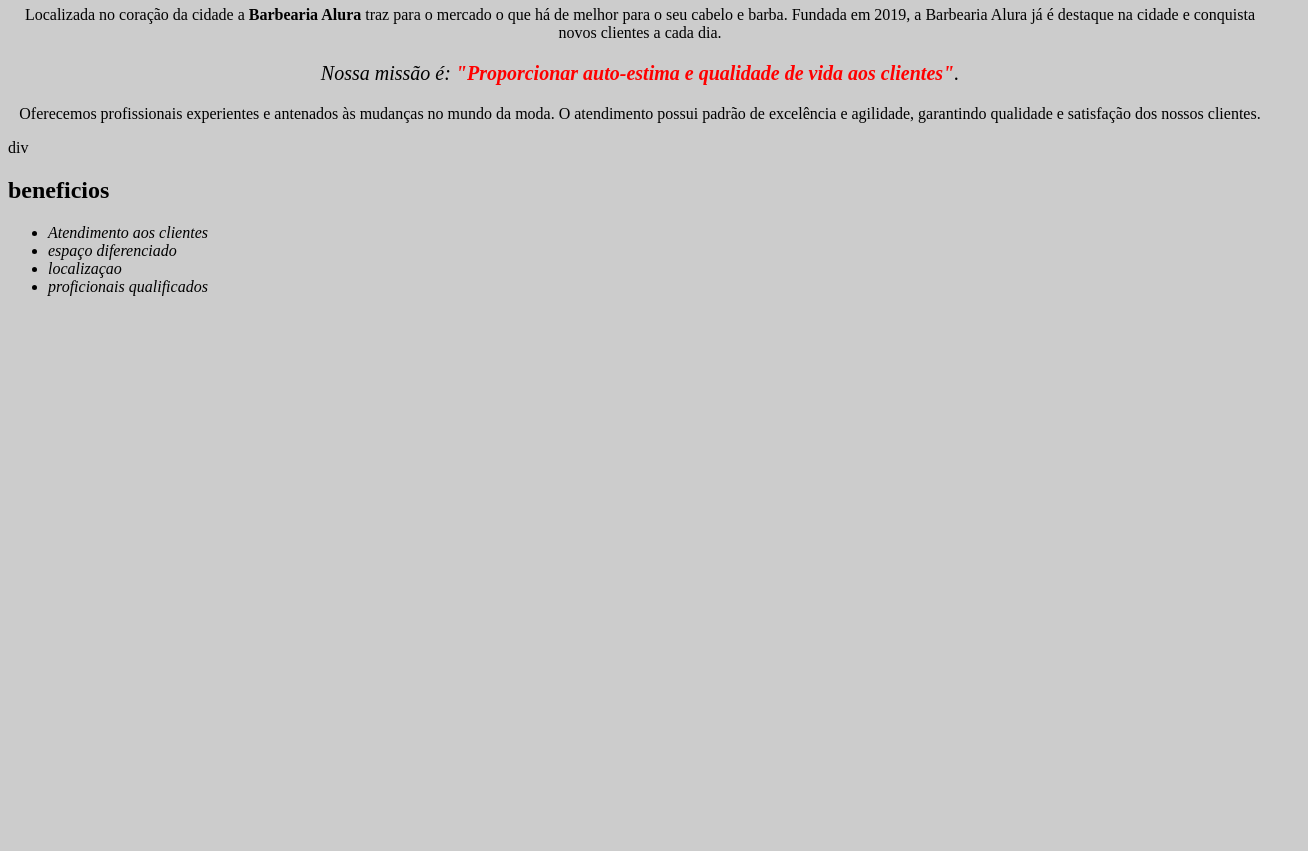
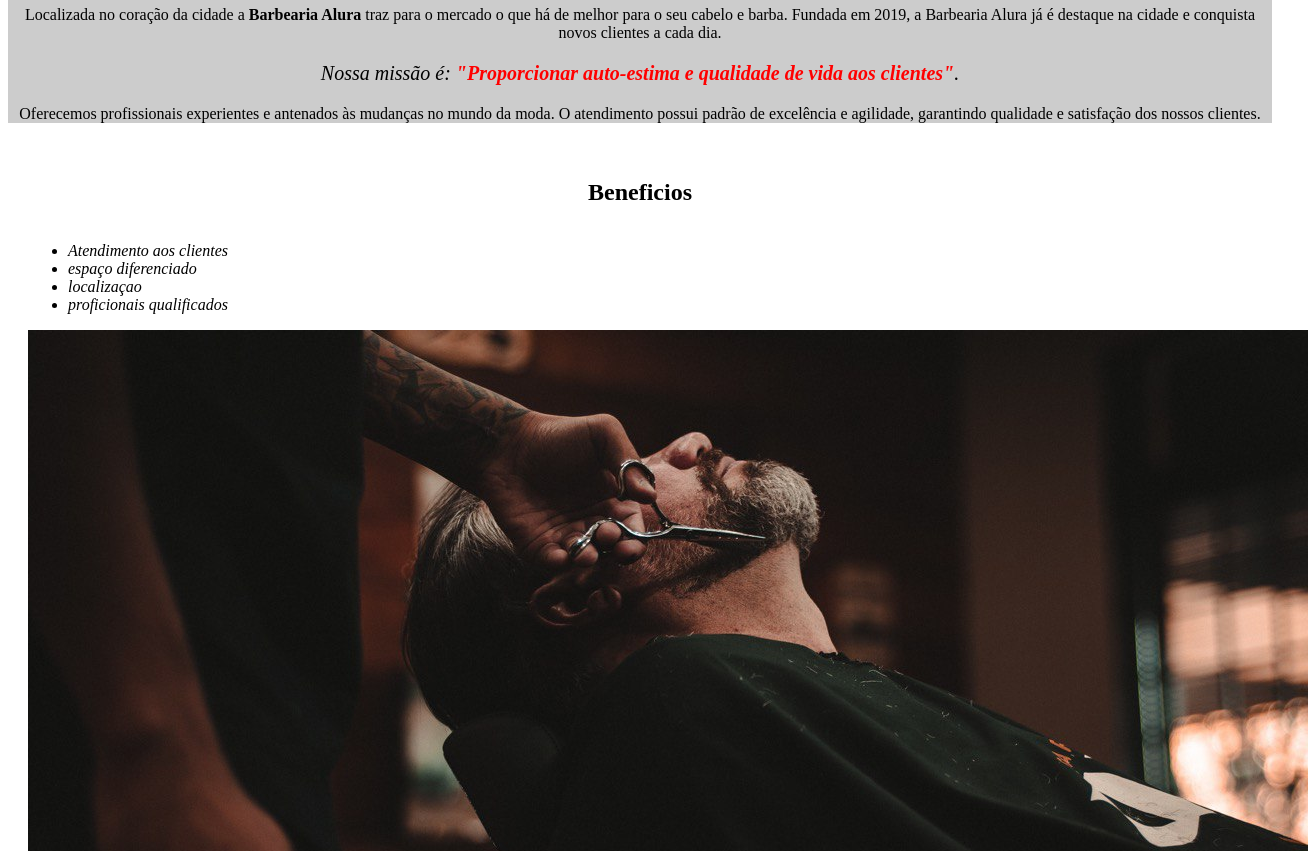
Before and after one commit to EronSalicano/teste, a plain HTML site: page index.html in a window 1280 px wide. Shown: the part 560-1411 px from the top of the page, 1308 px wide, since content can reach past the window. Before the commit the page ends 872 px from the top, so only its background shows below. Drawn offline with Linux system fonts and the light colour scheme.

Commit message:
Add files via upload

```diff
--- a/index.html
+++ b/index.html
@@ -8,7 +8,8 @@
 
 			<body>
 				<img id="banner" src="banner.jpg">
-			<div>
+			<div class="principal">
+
 				<h1>Sobre a Barbearia Alura</h1>
 
 				<p>Localizada no coração da cidade a <strong>Barbearia Alura</strong> traz para o mercado o que há de melhor para o seu cabelo e barba. Fundada em 2019, a Barbearia Alura já é destaque na cidade e conquista novos clientes a cada dia.</p>
@@ -16,16 +17,22 @@
 				<p id="missao"><em>Nossa missão é: <strong>"Proporcionar auto-estima e qualidade de vida aos clientes"</strong>.</em></p>
 
 				<p>Oferecemos profissionais experientes e antenados às mudanças no mundo da moda. O atendimento possui padrão de excelência e agilidade, garantindo qualidade e satisfação dos nossos clientes.</p>
-			</div>div
-				<h2> beneficios </h2>
+
+			</div>
+
+			 <div class="beneficios">
+			 	   <h2> Beneficios </h2>
 
 				<ul>
 
 					<li class="intens">Atendimento aos clientes</li>
 					<li class="intens">espaço diferenciado</li>
 					<li class="intens">localizaçao</li>
-					<li class="intens">proficionais qualificados</li>
+			        <li class="intens">proficionais qualificados</li>
 
 				</ul>
+				<img src="beneficios.jpg" class=" ">
+			</div>
+
 			</body>
 		</html>
--- a/style.css
+++ b/style.css
@@ -1,11 +1,15 @@
 body {
-	background: #CCCCCC
+
 }
 
 #banner {
 	width: 100%;
 }
+.principal{
+	background: #CCCCCC
 
+
+}
 h1 {
 	text-align: center
 }
@@ -24,6 +28,23 @@ em strong {
 }
 .intens{
 font-style: italic
+}
 
+.beneficios{
+background: #ffffff;
+padding: 20px;
+}
 
+h2 {
+    text-align: center;
 }
+
+ul{
+    display: inline-block;
+	vertical-align:top ;
+	width: 20%;
+	margin-right: 15%;
+}
+.imagembeneficios{
+	width: 50%;
+}
```
Also changed, not shown: beneficios.jpg (added).
